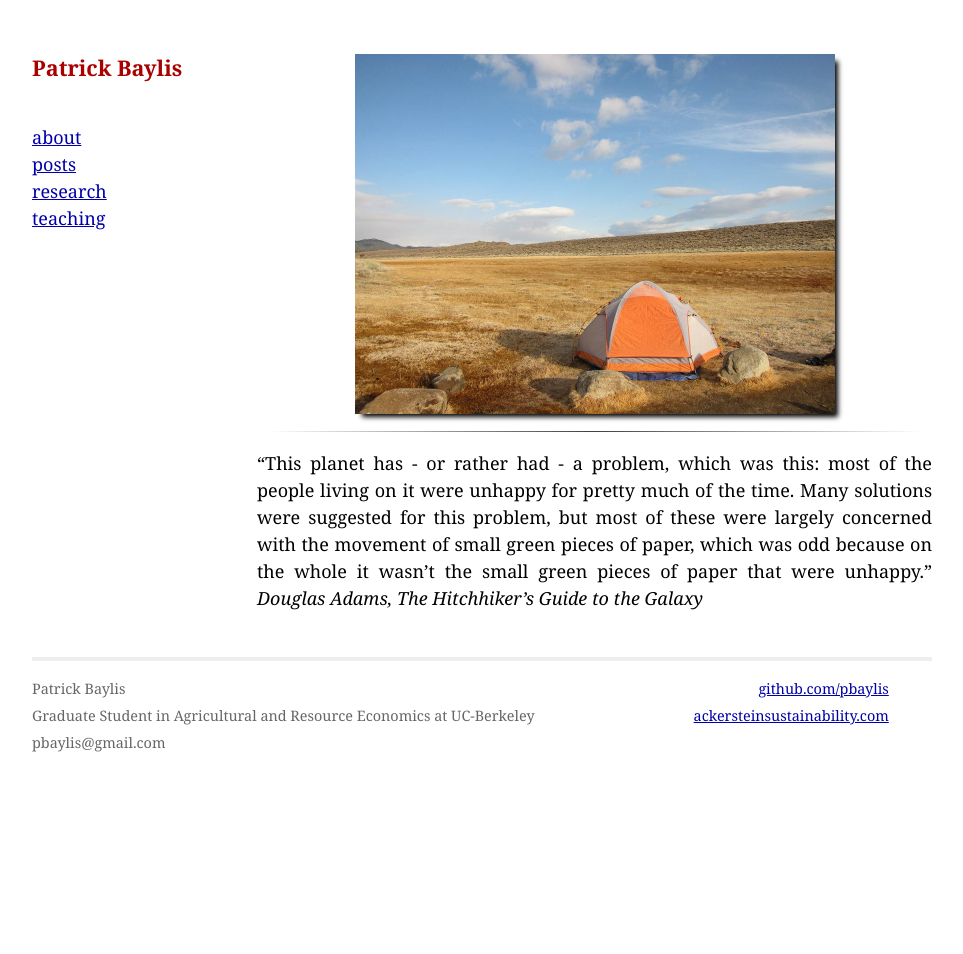
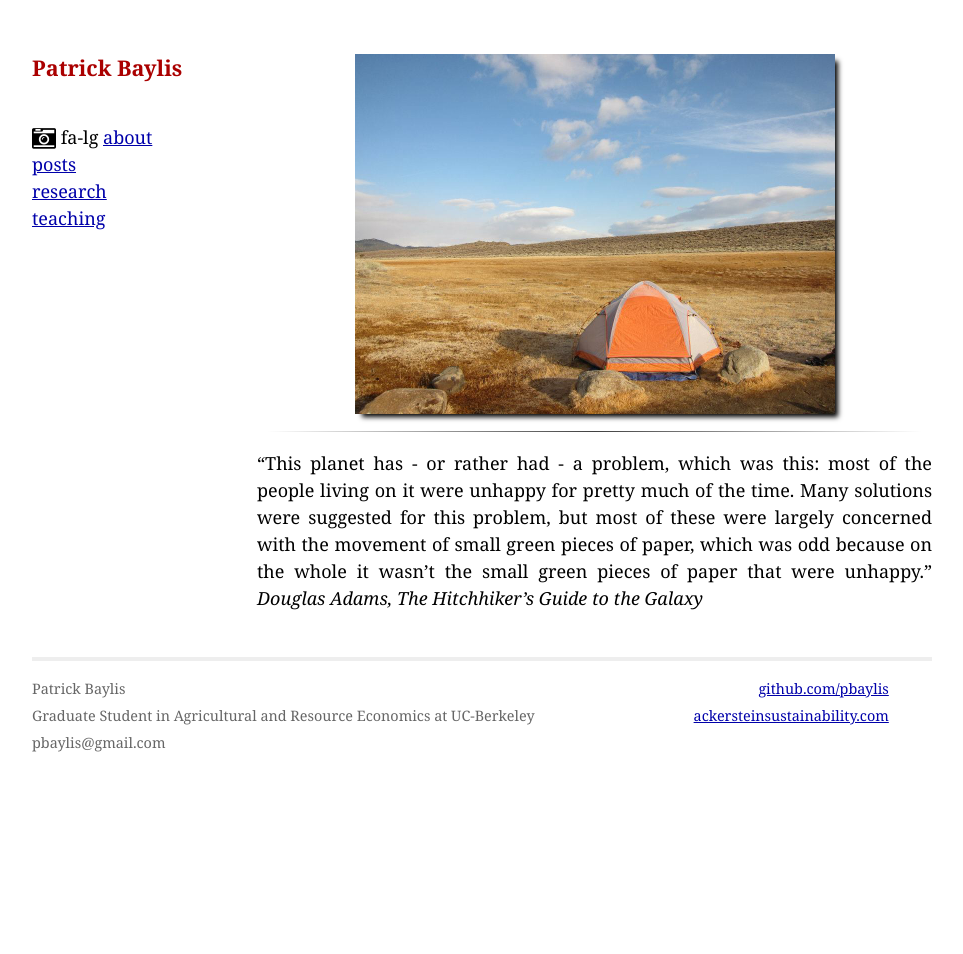
Before and after one commit to pbaylis/pbaylis.github.io, a Jekyll site: the page built from index.markdown, in a window 1280 px wide. Shown: the whole page, without its empty margins (158-1121 px from the left). Built offline with Jekyll 4.4.1, drawn with Linux system fonts in a browser that asks for light colours; nearby versions of some CDN libraries; Markdown is read by kramdown in place of the engine named in the settings.

Commit message:
testing icons

```diff
--- a/_layouts/default.html
+++ b/_layouts/default.html
@@ -34,6 +34,7 @@
 		<div class="header">
 		  <h1 class="title"><a href="/">{{ site.name }}</a></h1>
 		</div>
+        <i class="fa fa-camera-retro fa-lg"></i> fa-lg
 		<a href="/about.html">about</a>
 		<br>
 		<a href="/blogs.html">posts</a>
```
